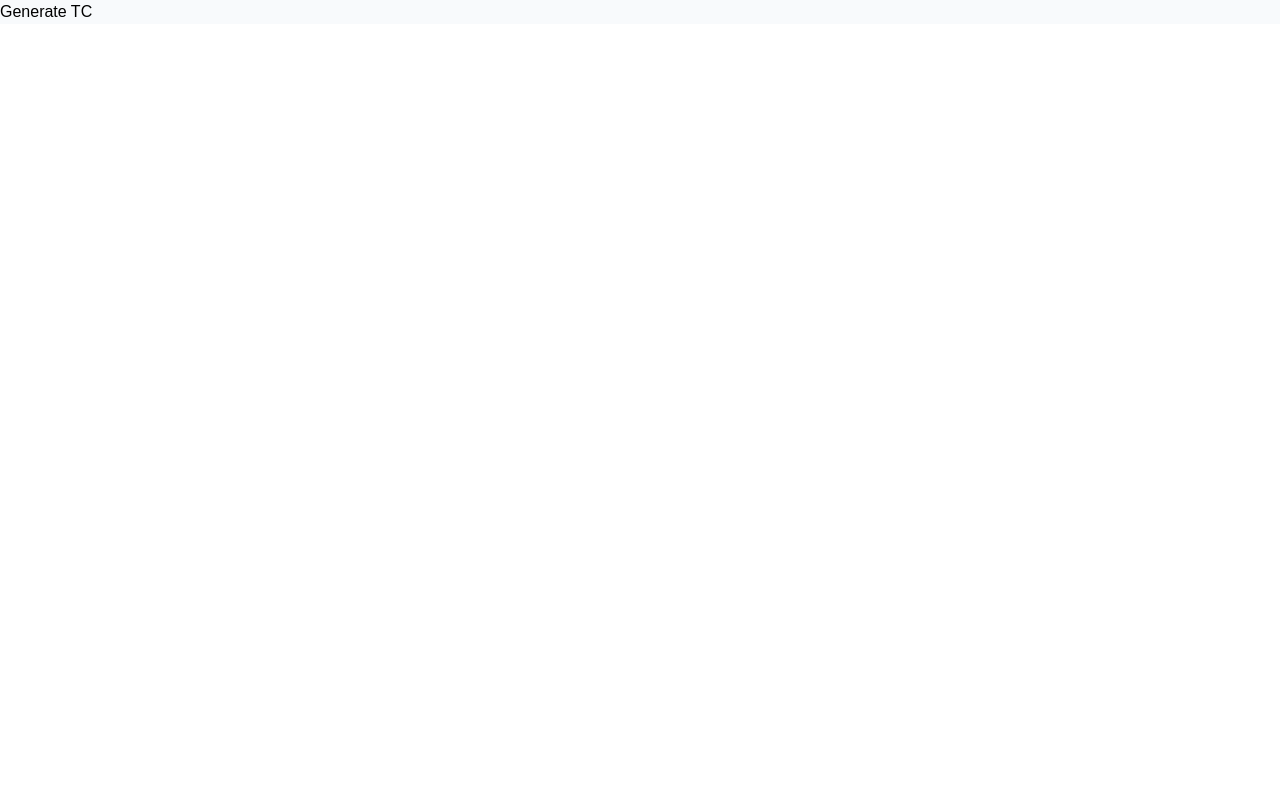
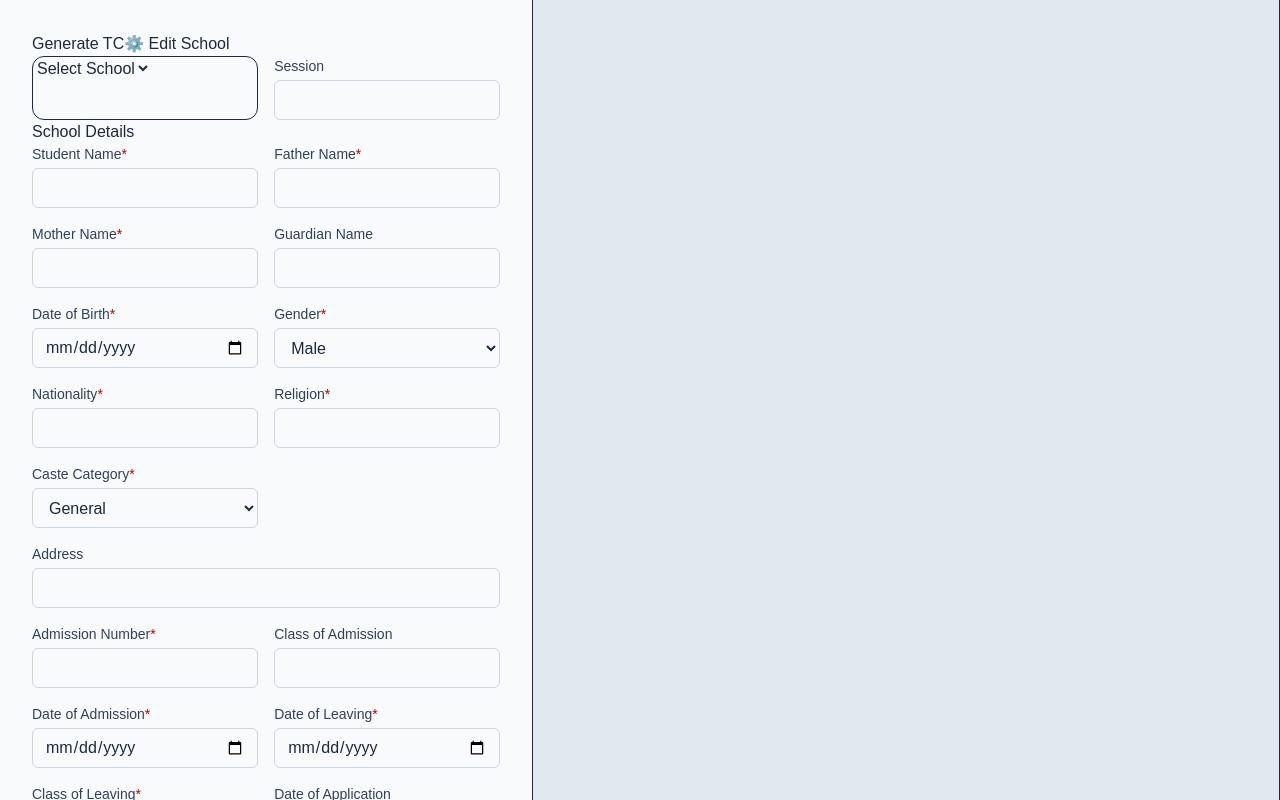
Before and after one commit to utkarsh-vats/tc-generator, a Next.js app: page /generate in a window 1280 px wide. Built offline with nearby package versions, Linux system fonts and the light colour scheme.

Commit message:
Completed: Student Info Form

```diff
--- a/app/generate/page.tsx
+++ b/app/generate/page.tsx
@@ -19,9 +19,344 @@ import {
 } from "@/lib/types";
 
 const GenerateTCPage = () => {
+	const [tcData, setTcData] = useState<TCData>(getDefaults());
+	const [savedSchools, setSavedSchools] = useState<SavedSchools>([]);
+	const [showSchoolModal, setShowSchoolModal] = useState(false);
+
+	useEffect(() => {
+		const initializeDashboard = () => {
+			const schools = loadSavedSchools() || [];
+			setSavedSchools(schools);
+
+			if (schools.length === 0) {
+				setShowSchoolModal(true);
+			} else {
+				setTcData((prev) => ({ ...prev, school: schools[0] }));
+			}
+		};
+		initializeDashboard();
+	}, []);
+
+	const updateSchool = (
+		field: keyof TCData["school"],
+		value: string | number | boolean,
+	) => {
+		setTcData((prev) => ({
+			...prev,
+			school: {
+				...prev.school,
+				[field]: value,
+			},
+		}));
+	};
+
+	const updateStudent = (
+		field: keyof TCData["student"],
+		value: string | number | boolean | null,
+	) => {
+		setTcData((prev) => ({
+			...prev,
+			student: {
+				...prev.student,
+				[field]: value,
+			},
+		}));
+	};
+
+	const updateCertificateMeta = (
+		field: keyof TCData["meta"],
+		value: string | number | boolean | null,
+	) => {
+		setTcData((prev) => ({
+			...prev,
+			meta: {
+				...prev.meta,
+				[field]: value,
+			},
+		}));
+	};
+
+	const handleSaveSchoolModal = () => {
+		saveSchoolInfo(tcData.school);
+		setSavedSchools(loadSavedSchools() || []);
+		setShowSchoolModal(false);
+	};
+
 	return (
-		<div className="flex bg-slate-50">
-			<div className="text-black">Generate TC</div>
+		<div className="min-h-screen flex bg-slate-50 relative">
+			{/* Left Section */}
+			<section className="w-5/12 h-screen bg-slate-50 overflow-y-auto border-r p-8 text-slate-800">
+				<div className="flex">
+					<h1>Generate TC</h1>
+					<button onClick={() => setShowSchoolModal(true)}>
+						⚙️ Edit School
+					</button>
+				</div>
+				<div className="grid grid-cols-1 md:grid-cols-2 gap-4">
+					<div className="bg-slate-50 border rounded-xl">
+						<select
+							value={tcData.school.schoolID || ""}
+							onChange={(e) => {
+								const selected = savedSchools.find(
+									(s) => s.schoolID === e.target.value,
+								);
+								if (selected)
+									setTcData((prev) => ({
+										...prev,
+										school: selected,
+									}));
+							}}
+						>
+							<option value="" disabled>
+								Select School
+							</option>
+							{savedSchools.map((school) => (
+								<option
+									key={school.schoolID}
+									value={school.schoolID}
+								>
+									{school.schoolName}
+								</option>
+							))}
+						</select>
+					</div>
+					<InputGroup
+						label="Session"
+						value={tcData.student.session || ""}
+						onChange={(e) => updateStudent("session", e)}
+					/>
+				</div>
+				<h2>School Details</h2>
+				<div className="grid grid-cols-1 md:grid-cols-2 gap-4">
+					{/* <div className="md:col-span-2"></div> */}
+					<InputGroup
+						label="Student Name"
+						value={tcData.student.studentName}
+						onChange={(e) => updateStudent("studentName", e)}
+						required={true}
+					/>
+					<InputGroup
+						label="Father Name"
+						value={tcData.student.fatherName}
+						onChange={(e) => updateStudent("fatherName", e)}
+						required={true}
+					/>
+					<InputGroup
+						label="Mother Name"
+						value={tcData.student.motherName}
+						onChange={(e) => updateStudent("motherName", e)}
+						required={true}
+					/>
+					<InputGroup
+						label="Guardian Name"
+						value={tcData.student.guardianName || ""}
+						onChange={(e) => updateStudent("guardianName", e)}
+						required={false}
+					/>
+					<InputGroup
+						label="Date of Birth"
+						value={tcData.student.dateOfBirth}
+						onChange={(e) => updateStudent("dateOfBirth", e)}
+						required={true}
+						type="date"
+					/>
+					<SelectGroup
+						label="Gender"
+						value={tcData.student.gender || ""}
+						onChange={(e) => updateStudent("gender", e)}
+						required={true}
+						options={GENDERS}
+					/>
+					<InputGroup
+						label="Nationality"
+						value={tcData.student.nationality}
+						onChange={(e) => updateStudent("nationality", e)}
+						required={true}
+					/>
+					<InputGroup
+						label="Religion"
+						value={tcData.student.religion}
+						onChange={(e) => updateStudent("religion", e)}
+						required={true}
+					/>
+					{/* Caste Category */}
+					<div className="flex md:col-span-2 gap-4">
+						<div className="w-1/2">
+							<SelectGroup
+								label="Caste Category"
+								value={tcData.student.casteCategory}
+								onChange={(e) =>
+									updateStudent("casteCategory", e)
+								}
+								options={CASTE_CATEGORIES}
+								required={true}
+							/>
+						</div>
+						<div className="w-1/2">
+							{tcData.student.casteCategory ===
+								CASTE_CATEGORIES[4] && (
+								<InputGroup
+									label="Other Caste Category"
+									value={
+										tcData.student.otherCasteCategory || ""
+									}
+									onChange={(e) =>
+										updateStudent("otherCasteCategory", e)
+									}
+									required={false}
+								/>
+							)}
+						</div>
+					</div>
+					<div className="md:col-span-2">
+						<InputGroup
+							label="Address"
+							value={tcData.student.residentialAddress || ""}
+							onChange={(e) =>
+								updateStudent("residentialAddress", e)
+							}
+							required={false}
+						/>
+					</div>
+					<InputGroup
+						label="Admission Number"
+						value={tcData.meta.admissionNumber || ""}
+						onChange={(e) =>
+							updateCertificateMeta("admissionNumber", e)
+						}
+						required={true}
+					/>
+					<InputGroup
+						label="Class of Admission"
+						value={tcData.student.classOfFirstAdmission || ""}
+						onChange={(e) =>
+							updateStudent("classOfFirstAdmission", e)
+						}
+						required={false}
+					/>
+					<InputGroup
+						label="Date of Admission"
+						value={tcData.student.dateOfFirstAdmission}
+						onChange={(e) =>
+							updateStudent("dateOfFirstAdmission", e)
+						}
+						required={true}
+						type="date"
+					/>
+					<InputGroup
+						label="Date of Leaving"
+						value={tcData.student.dateOfLeaving}
+						onChange={(e) => updateStudent("dateOfLeaving", e)}
+						required={true}
+						type="date"
+					/>
+					<InputGroup
+						label="Class of Leaving"
+						value={tcData.student.classAtLeaving}
+						onChange={(e) => updateStudent("classAtLeaving", e)}
+						required={true}
+					/>
+					<InputGroup
+						label="Date of Application"
+						value={tcData.student.dateOfApplication || ""}
+						onChange={(e) => updateStudent("dateOfApplication", e)}
+						required={false}
+						type="date"
+					/>
+					<InputGroup
+						label="Date of Issue"
+						value={tcData.meta.dateOfIssue}
+						onChange={(e) => {
+							updateStudent("dateOfIssueOnCert", e);
+							updateCertificateMeta("dateOfIssue", e);
+						}}
+						required={true}
+						type="date"
+					/>
+					<SelectGroup
+						label="Result"
+						value={tcData.student.result || ""}
+						onChange={(e) => updateStudent("result", e)}
+						options={RESULTS}
+						required={true}
+					/>
+					<SelectGroup
+						label="All Dues Paid"
+						value={tcData.student.allDuesPaid ? "Yes" : "No"}
+						onChange={(e) =>
+							updateStudent("allDuesPaid", e === "Yes")
+						}
+						options={["Yes", "No"]}
+						required={true}
+					/>
+					<SelectGroup
+						label="Promoted"
+						value={
+							tcData.student.qualifiedForPromotion ? "Yes" : "No"
+						}
+						onChange={(e) =>
+							updateStudent("qualifiedForPromotion", e === "Yes")
+						}
+						options={["Yes", "No"]}
+						required={true}
+					/>
+					<SelectGroup
+						label="Printed Parent"
+						value={tcData.student.printedParent || ""}
+						onChange={(e) => updateStudent("printedParent", e)}
+						options={PRINTED_PARENT}
+						required={true}
+					/>
+					<InputGroup
+						label="Total Working Days"
+						value={tcData.student.totalWorkingDays || ""}
+						onChange={(e) => updateStudent("totalWorkingDays", e)}
+						required={true}
+					/>
+					<InputGroup
+						label="Total Days Attended"
+						value={tcData.student.totalDaysPresent || ""}
+						onChange={(e) => updateStudent("totalDaysPresent", e)}
+						required={true}
+					/>
+					<InputGroup
+						label="NCC Scout Guide"
+						value={tcData.student.nccScoutGuide || ""}
+						onChange={(e) => updateStudent("nccScoutGuide", e)}
+						required={false}
+					/>
+					<InputGroup
+						label="Extracurricular Activities"
+						value={tcData.student.gamesAndExtracurricular || ""}
+						onChange={(e) =>
+							updateStudent("gamesAndExtracurricular", e)
+						}
+						required={false}
+					/>
+					<InputGroup
+						label="General Conduct"
+						value={tcData.student.generalConduct || ""}
+						onChange={(e) => updateStudent("generalConduct", e)}
+						required={true}
+					/>
+					<InputGroup
+						label="Reason of Leaving"
+						value={tcData.student.reasonForLeaving || ""}
+						onChange={(e) => updateStudent("reasonForLeaving", e)}
+						required={false}
+					/>
+					<InputGroup
+						label="Remarks"
+						value={tcData.student.otherRemarks || ""}
+						onChange={(e) => updateStudent("otherRemarks", e)}
+						required={false}
+					/>
+				</div>
+			</section>
+			{/* Right Section */}
+			<section className="w-7/12 h-screen bg-slate-200 overflow-y-auto border-r p-8 text-slate-800">
+				{/*  */}
+			</section>
 		</div>
 	);
 };
--- a/lib/types.ts
+++ b/lib/types.ts
@@ -33,44 +33,44 @@ export type SavedSchools = SchoolInfo[];
 export interface CertificateMeta {
 	tcSerialNumber: string;
 	bookNumber: string;
-	admissionNumber: string;
-	dateOfIssue: string;
+	admissionNumber: string;	//
+	dateOfIssue: string;	//
 };
 
 export interface StudentInfo {
-	studentName: string;
-	fatherName: string;
-	motherName: string;
-	guardianName?: string;
-	nationality: string;
-	religion: string;
-	casteCategory: CasteCategoryType;
-	otherCasteCategory?: string;
-	dateOfBirth: string;
-	dateOfBirthInWords: string;
-	dateOfFirstAdmission: string;
-	classOfFirstAdmission: string;
-	dateOfLeaving: string;
-	classAtLeaving: string;
-	allDuesPaid: boolean; // "Yes" | "No"
-	qualifiedForPromotion: boolean; // "Yes" | "No"
-	totalWorkingDays: number | null;
-	totalDaysPresent: number | null;
-	nccScoutGuide?: string;
-	gamesAndExtracurricular?: string;
-	generalConduct: string;
-	dateOfApplication?: string;
-	dateOfIssueOnCert: string;
-	reasonForLeaving?: string;
-	otherRemarks?: string;
+	studentName: string;	//
+	fatherName: string;		//
+	motherName: string;		//
+	guardianName?: string;	//
+	nationality: string;	//
+	religion: string;		//
+	casteCategory: CasteCategoryType;	//
+	otherCasteCategory?: string;	//
+	dateOfBirth: string;	//
+	dateOfBirthInWords: string;	// **
+	dateOfFirstAdmission: string;	//
+	classOfFirstAdmission?: string;	//
+	dateOfLeaving: string;	//
+	classAtLeaving: string;	//
+	allDuesPaid: boolean; // "Yes" | "No"	//
+	qualifiedForPromotion: boolean; // "Yes" | "No"	//
+	totalWorkingDays: number | null;	//
+	totalDaysPresent: number | null;	//
+	nccScoutGuide?: string;	//
+	gamesAndExtracurricular?: string;	//
+	generalConduct: string;	//
+	dateOfApplication?: string;	//
+	dateOfIssueOnCert: string;	//
+	reasonForLeaving?: string;	//
+	otherRemarks?: string;		//
 
 	printedParent?: PrintedParentType;
 
 	// fields for SLC template
-	session?: string;
-	residentialAddress?: string;
-	gender?: GenderType;
-	result?: ResultType;
+	session?: string;	//
+	residentialAddress?: string;	//
+	gender?: GenderType;	//
+	result?: ResultType;	//
 };
 
 export interface TCData {
```
